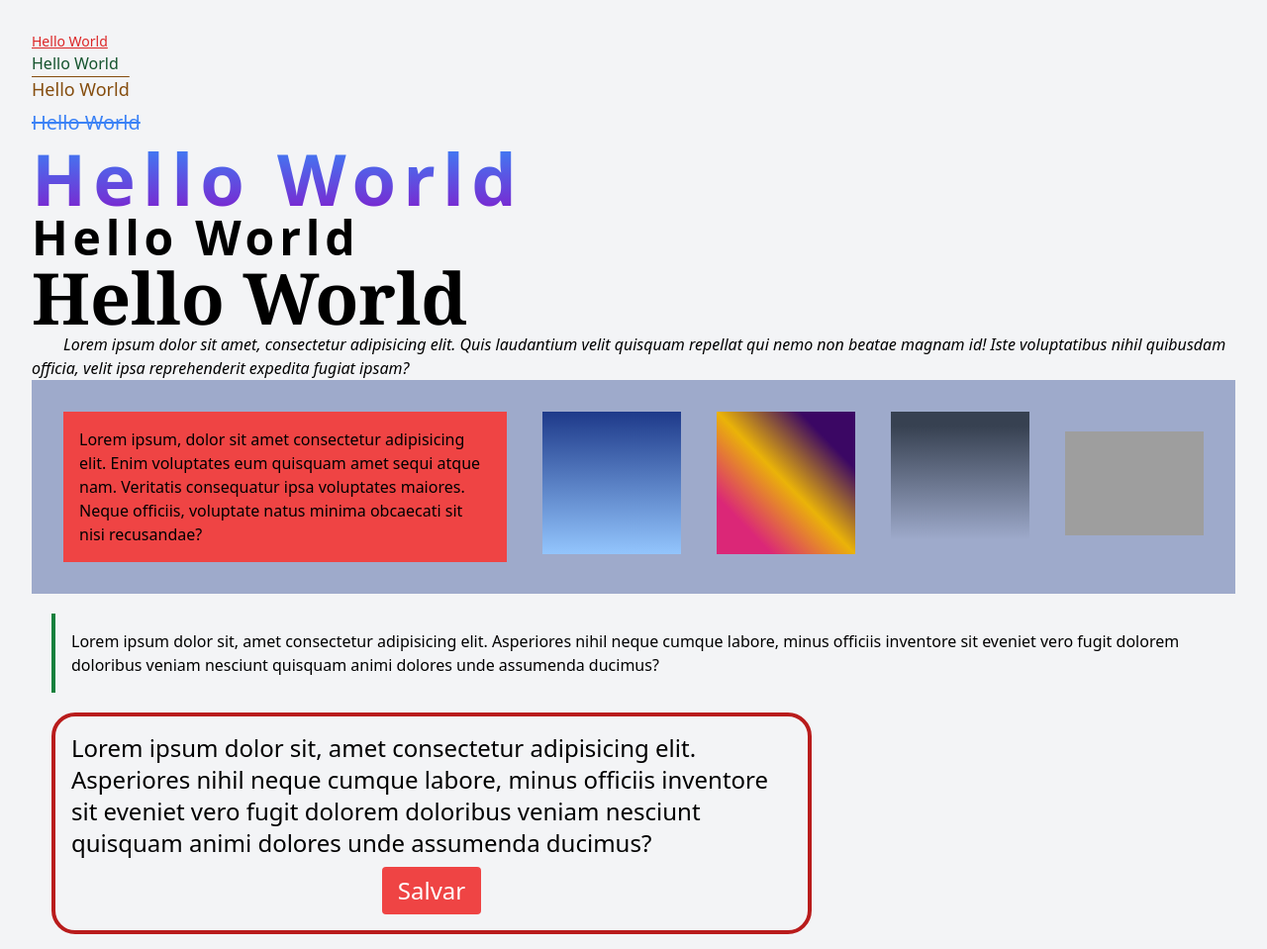
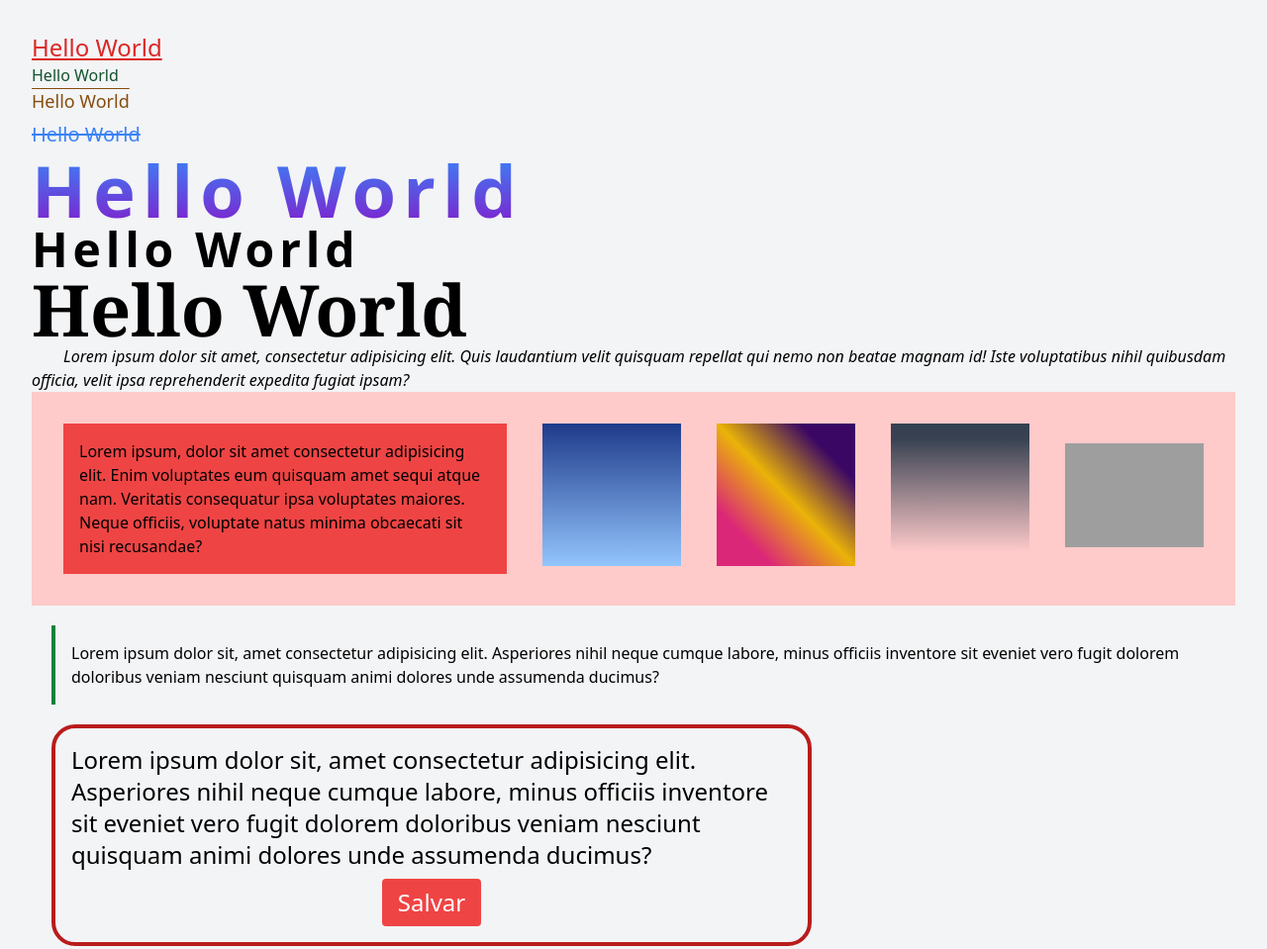
Before and after one commit to 0Carvalh0/estudos-bs-tw, a website: page TW_Tiago-Matos/index.html in a window 1280 px wide. Shown: the top 959 px of the page at 99% size. Drawn offline with Linux system fonts and the light colour scheme; grey boxes are pictures that could not be loaded.

Commit message:
feat: aula 9 - responsividade

```diff
--- a/TW_Tiago-Matos/index.html
+++ b/TW_Tiago-Matos/index.html
@@ -14,7 +14,7 @@
     <link rel="stylesheet" href="./output.css" />
   </head>
   <body class="bg-gray-100 p-8">
-    <h2 class="text-sm text-red-600 underline">Hello World</h2>
+    <h2 class="text-sm sm:text-base md:text-lg xl:text-2xl 2xl:text-5xl text-red-600 underline">Hello World</h2>
     <h2 class="text-base text-green-900">Hello World</h2>
     <h2 class="text-lg text-yellow-800 overline">Hello World</h2>
     <h2 class="text-xl text-blue-500 leading-10 line-through">Hello World</h2>
@@ -35,7 +35,7 @@
       nihil quibusdam officia, velit ipsa reprehenderit expedita fugiat ipsam?
     </p>
 
-    <div class="space-x-9 flex p-8 max-w-full bg-blue-900 bg-opacity-40">
+    <div class="space-x-9 flex p-8 max-w-full bg-blue-300 sm:bg-green-300 md:bg-yellow-200 xl:bg-red-200 bg-opacity-40">
       <div class="bg-red-500 min-w-96 max-w-md p-4">
         Lorem ipsum, dolor sit amet consectetur adipisicing elit. Enim
         voluptates eum quisquam amet sequi atque nam. Veritatis consequatur ipsa
```
Also changed, not shown: TW_Tiago-Matos/output.css.
